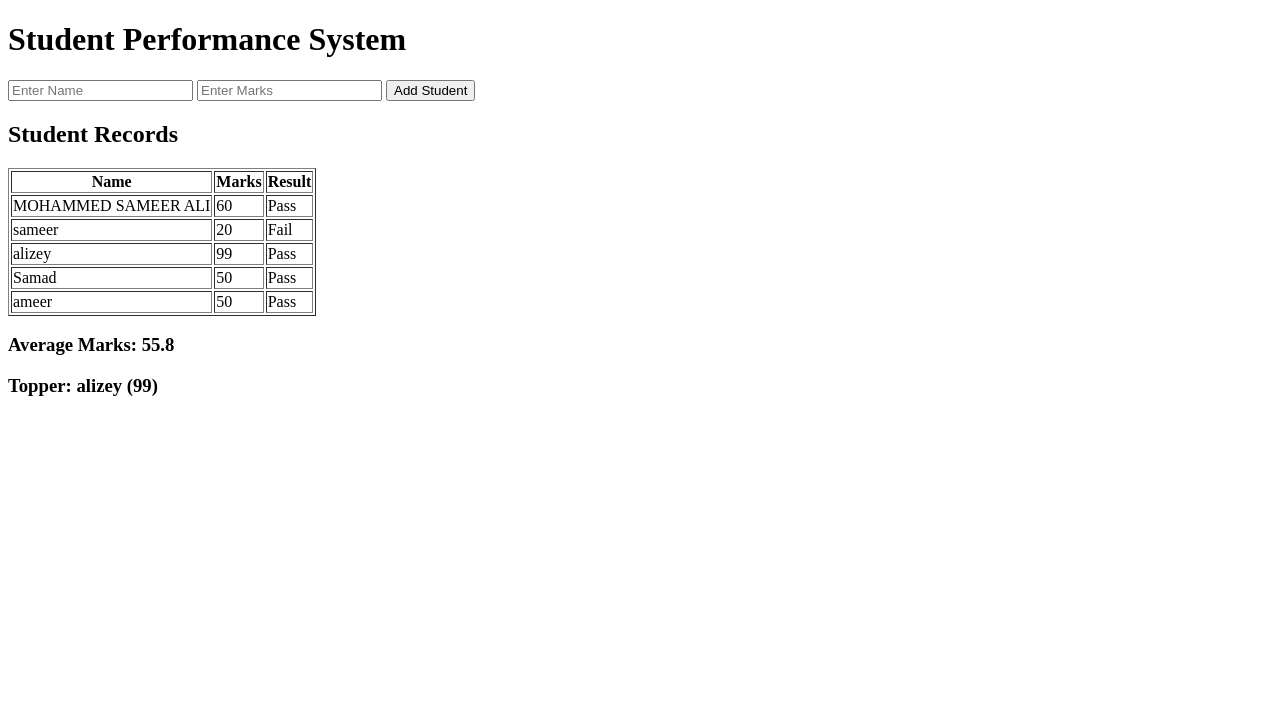
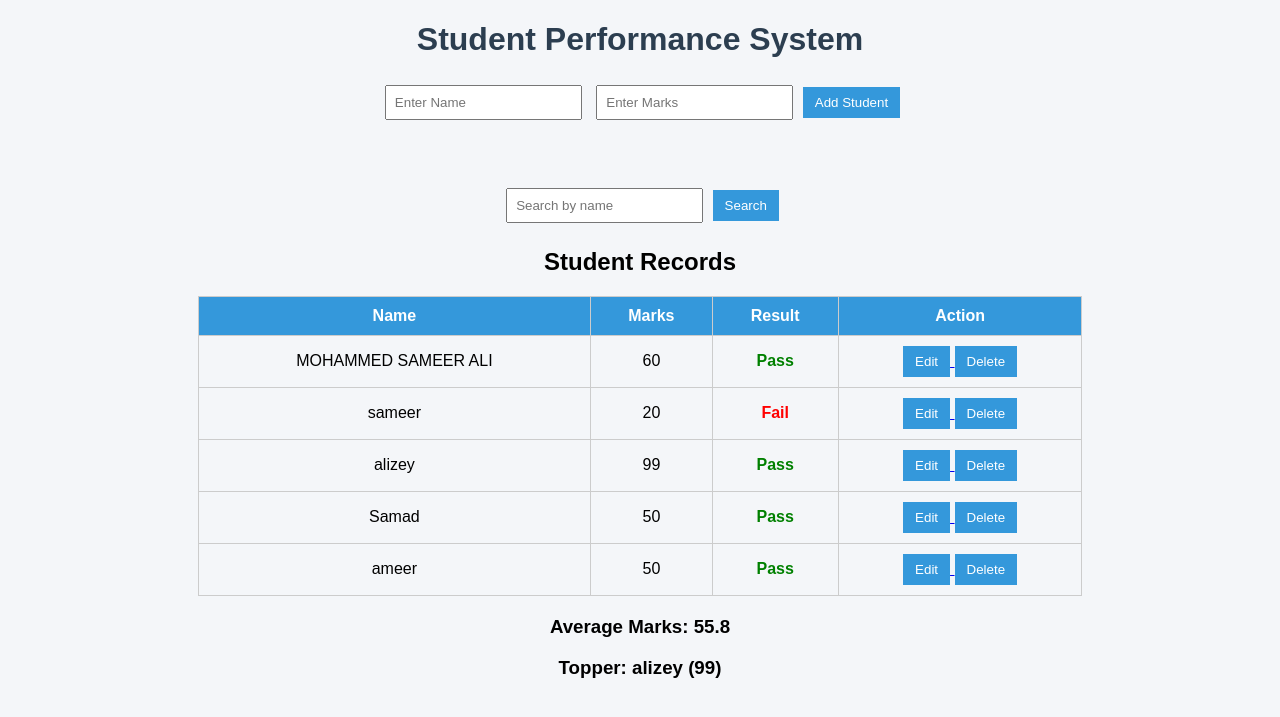
Before and after one commit to Gateanjumfasiha/Student-Perfromance-System, a Flask app: page / in a window 1280 px wide. Shown: the top 717 px of the page. Run offline with Flask 3, Linux system fonts and the light colour scheme; data comes from the database, SQL or seed files in the repository; both versions use the stored data as it was after the commit.

Commit message:
Renamed README and updated project with UI and edit feature

```diff
--- a/app.py
+++ b/app.py
@@ -6,11 +6,13 @@ app = Flask(__name__)
 def get_db():
     return sqlite3.connect("students.db")
 
+
 @app.route("/", methods=["GET", "POST"])
 def index():
     conn = get_db()
     cur = conn.cursor()
 
+    # ADD STUDENT
     if request.method == "POST":
         name = request.form["name"]
         marks = int(request.form["marks"])
@@ -23,12 +25,24 @@ def index():
         conn.commit()
         return redirect("/")
 
-    cur.execute("SELECT name, marks, result FROM students")
+    # SEARCH
+    search_query = request.args.get("search")
+
+    if search_query:
+        cur.execute(
+            "SELECT id, name, marks, result FROM students WHERE name LIKE ?",
+            ("%" + search_query + "%",)
+        )
+    else:
+        cur.execute("SELECT id, name, marks, result FROM students")
+
     data = cur.fetchall()
 
+    # AVERAGE
     cur.execute("SELECT AVG(marks) FROM students")
     avg = cur.fetchone()[0]
 
+    # TOPPER
     cur.execute("SELECT name, MAX(marks) FROM students")
     topper = cur.fetchone()
 
@@ -36,5 +50,41 @@ def index():
 
     return render_template("index.html", data=data, avg=avg, topper=topper)
 
+
+@app.route("/delete/<int:id>")
+def delete(id):
+    conn = get_db()
+    cur = conn.cursor()
+    cur.execute("DELETE FROM students WHERE id = ?", (id,))
+    conn.commit()
+    conn.close()
+    return redirect("/")
+
+
+@app.route("/edit/<int:id>", methods=["GET", "POST"])
+def edit(id):
+    conn = get_db()
+    cur = conn.cursor()
+
+    if request.method == "POST":
+        name = request.form["name"]
+        marks = int(request.form["marks"])
+        result = "Pass" if marks >= 40 else "Fail"
+
+        cur.execute(
+            "UPDATE students SET name=?, marks=?, result=? WHERE id=?",
+            (name, marks, result, id)
+        )
+        conn.commit()
+        conn.close()
+        return redirect("/")
+
+    cur.execute("SELECT name, marks FROM students WHERE id=?", (id,))
+    student = cur.fetchone()
+    conn.close()
+
+    return render_template("edit.html", student=student)
+
+
 if __name__ == "__main__":
     app.run(debug=True)
--- /dev/null
+++ b/static/style.css
@@ -0,0 +1,59 @@
+body {
+    font-family: Arial, sans-serif;
+    background-color: #f4f6f9;
+    text-align: center;
+}
+
+h1 {
+    color: #2c3e50;
+}
+
+form {
+    margin: 20px auto;
+}
+
+input {
+    padding: 8px;
+    margin: 5px;
+}
+
+button {
+    padding: 8px 12px;
+    background-color: #3498db;
+    color: white;
+    border: none;
+    cursor: pointer;
+}
+
+button:hover {
+    background-color: #2980b9;
+}
+
+table {
+    margin: 20px auto;
+    border-collapse: collapse;
+    width: 70%;
+}
+
+table, th, td {
+    border: 1px solid #ccc;
+}
+
+th {
+    background-color: #3498db;
+    color: white;
+}
+
+td, th {
+    padding: 10px;
+}
+
+.pass {
+    color: green;
+    font-weight: bold;
+}
+
+.fail {
+    color: red;
+    font-weight: bold;
+}
--- a/templates/index.html
+++ b/templates/index.html
@@ -2,6 +2,7 @@
 <html>
 <head>
     <title>Student Performance System</title>
+    <link rel="stylesheet" href="{{ url_for('static', filename='style.css') }}">
 </head>
 <body>
 
@@ -13,26 +14,45 @@
     <button type="submit">Add Student</button>
 </form>
 
+<br>
+
+<form method="GET">
+    <input type="text" name="search" placeholder="Search by name">
+    <button type="submit">Search</button>
+</form>
+
 <h2>Student Records</h2>
 
-<table border="1">
+<table>
     <tr>
         <th>Name</th>
         <th>Marks</th>
         <th>Result</th>
+        <th>Action</th>
     </tr>
 
     {% for row in data %}
     <tr>
-        <td>{{ row[0] }}</td>
         <td>{{ row[1] }}</td>
         <td>{{ row[2] }}</td>
+        <td class="{{ 'pass' if row[3] == 'Pass' else 'fail' }}">
+            {{ row[3] }}
+        </td>
+        <td>
+            <a href="{{ url_for('edit', id=row[0]) }}">
+                <button>Edit</button>
+            </a>
+
+            <a href="{{ url_for('delete', id=row[0]) }}">
+                <button>Delete</button>
+            </a>
+        </td>
     </tr>
     {% endfor %}
 </table>
 
 <h3>Average Marks: {{ avg }}</h3>
-<h3>Topper: {{ topper[0] }} ({{ topper[1] }})</h3>
+<h3>Topper: {{ topper[0] if topper else '' }} ({{ topper[1] if topper else '' }})</h3>
 
 </body>
 </html>
```
Also changed, not shown: README.md.txt (deleted, +0 -27 lines), templates/edit.html (added, +21 -0 lines), README.md (added), students.db.
